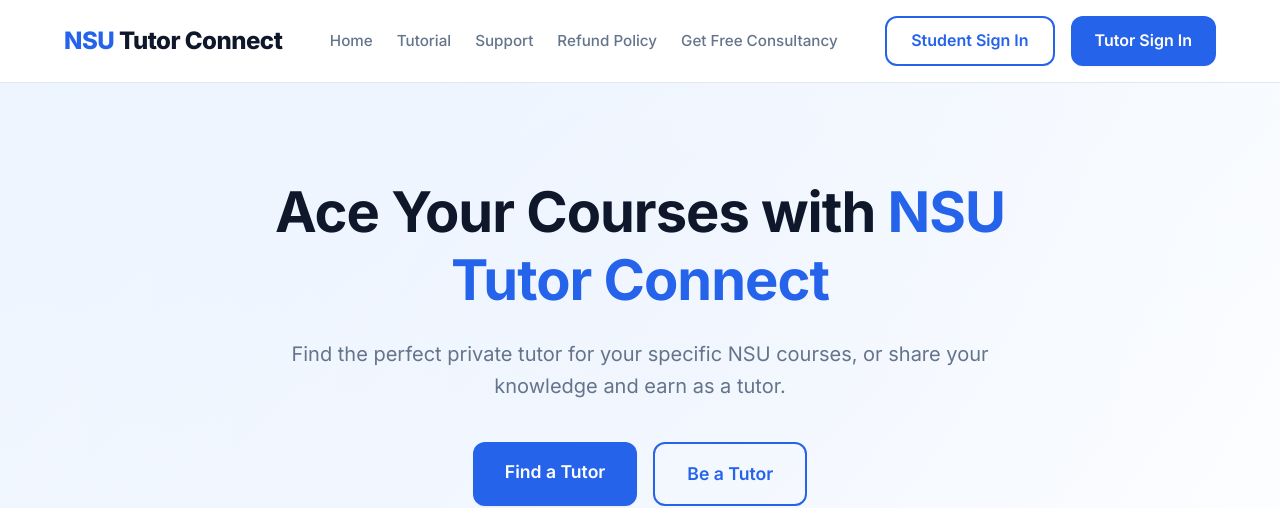
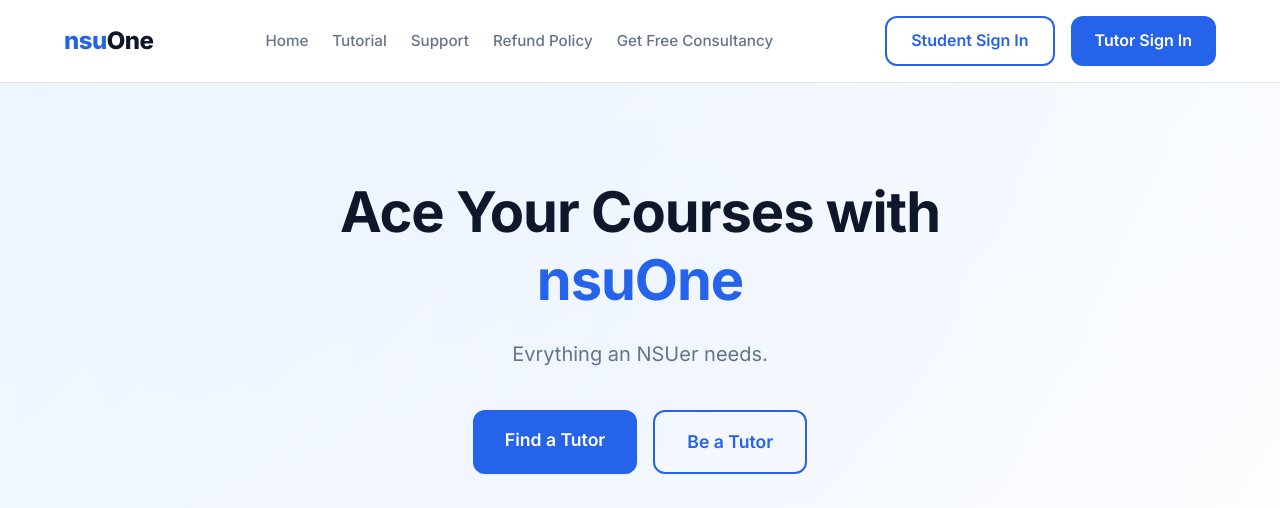
Before and after one commit to foysal0322/tutor-connect, a Next.js app: page / in a window 1280 px wide. Shown: the top 508 px of the page. Built offline with nearby package versions, Linux system fonts and the light colour scheme; no server answers; the database is empty.

Commit message:
Rebrand site to nsuOne

```diff
--- a/src/app/auth/forgot-password/page.tsx
+++ b/src/app/auth/forgot-password/page.tsx
@@ -1,7 +1,7 @@
 import ForgotPasswordForm from './ForgotPasswordForm';
 
 export const metadata = {
-  title: 'Forgot Password | NSU Tutor Connect',
+  title: 'Forgot Password | nsuOne',
 };
 
 export default function ForgotPasswordPage() {
--- a/src/app/layout.tsx
+++ b/src/app/layout.tsx
@@ -12,11 +12,11 @@ const inter = Inter({
 });
 
 export const metadata: Metadata = {
-  title: 'NSU Tutor Connect',
+  title: 'nsuOne',
   description: 'Find private tutors for specific courses and topics at North South University.',
   metadataBase: new URL(process.env.NEXTAUTH_URL || 'http://localhost:3000'),
   openGraph: {
-    title: 'NSU Tutor Connect',
+    title: 'nsuOne',
     description: 'Find private tutors for specific courses and topics at North South University.',
     type: 'website',
   },
--- a/src/app/page.tsx
+++ b/src/app/page.tsx
@@ -60,10 +60,10 @@ export default async function Home() {
       <section className={styles.hero}>
         <div className={styles.heroContent}>
           <h1 className={styles.heroTitle}>
-            Ace Your Courses with <span>NSU Tutor Connect</span>
+            Ace Your Courses with <span>nsuOne</span>
           </h1>
           <p className={styles.heroSubtitle}>
-            Find the perfect private tutor for your specific NSU courses, or share your knowledge and earn as a tutor.
+            Evrything an NSUer needs.
           </p>
           <div className={styles.heroButtons}>
             <Link href="/find-tutor" className="btn-primary" style={{ fontSize: '1.1rem', padding: '1rem 2rem' }}>
--- a/src/app/refund-policy/page.tsx
+++ b/src/app/refund-policy/page.tsx
@@ -5,7 +5,7 @@ export default function RefundPolicyPage() {
 
       <div style={{ background: 'var(--card-bg)', padding: '2rem', borderRadius: 'var(--radius)', boxShadow: 'var(--shadow-sm)' }}>
         <p style={{ marginBottom: '1rem' }}>
-          At NSU Tutor Connect, we strive to provide the best tutoring experience. However, we understand that issues may arise.
+          At nsuOne, we strive to provide the best tutoring experience. However, we understand that issues may arise.
         </p>
 
         <h3 style={{ marginTop: '1.5rem', marginBottom: '0.5rem' }}>Eligibility for Refund</h3>
--- a/src/components/NavbarClient.tsx
+++ b/src/components/NavbarClient.tsx
@@ -27,7 +27,7 @@ export default function NavbarClient({ session }: { session: any }) {
     <nav className={styles.navbar}>
       <div className={`container ${styles.navContainer}`}>
         <Link href="/" className={styles.logo} onClick={() => setIsMobileMenuOpen(false)}>
-          <span className={styles.logoHighlight}>NSU</span> Tutor Connect
+          <span className={styles.logoHighlight}>nsu</span>One
         </Link>
 
         <div className={`${styles.navLinks} ${isMobileMenuOpen ? styles.navLinksOpen : ''}`}>
```
